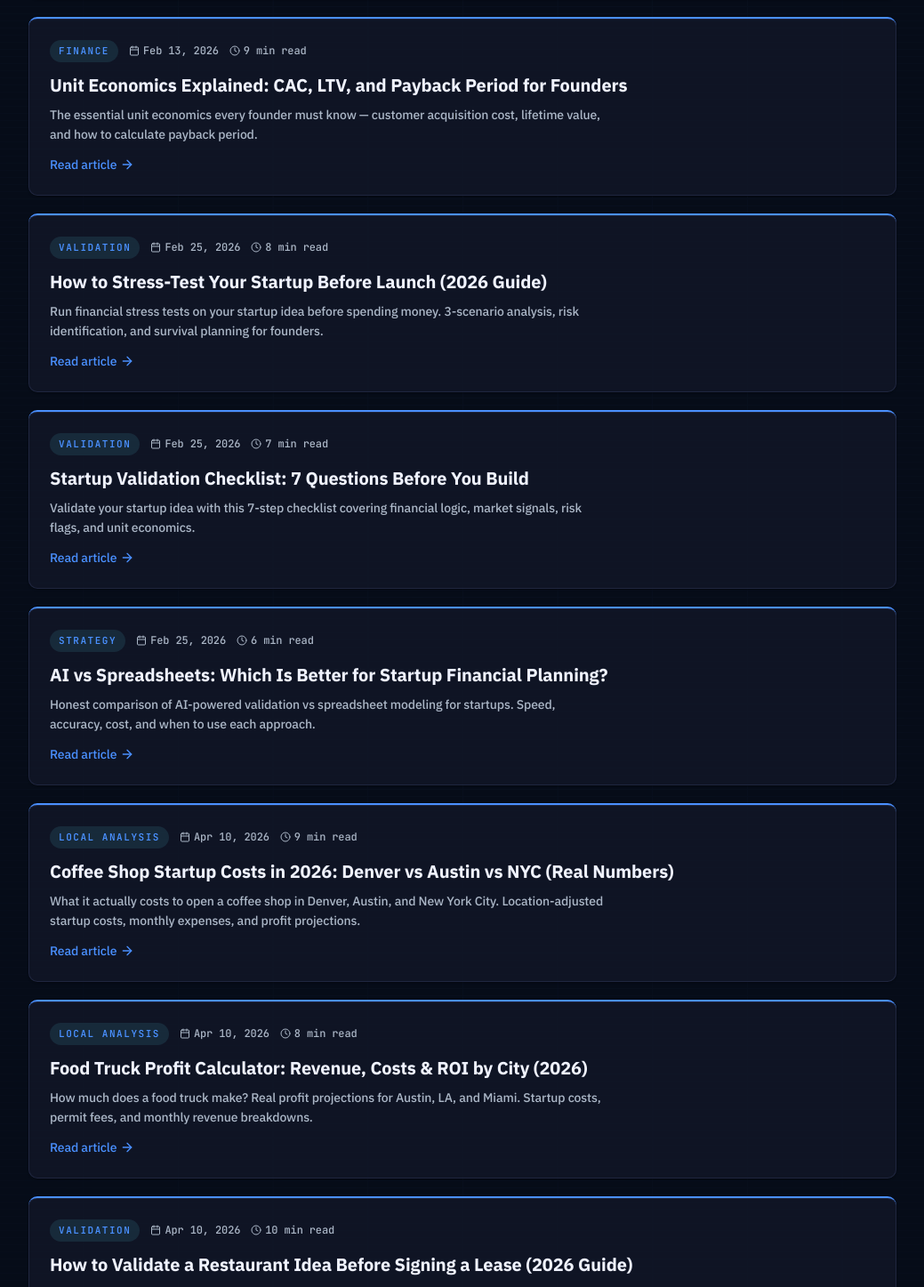
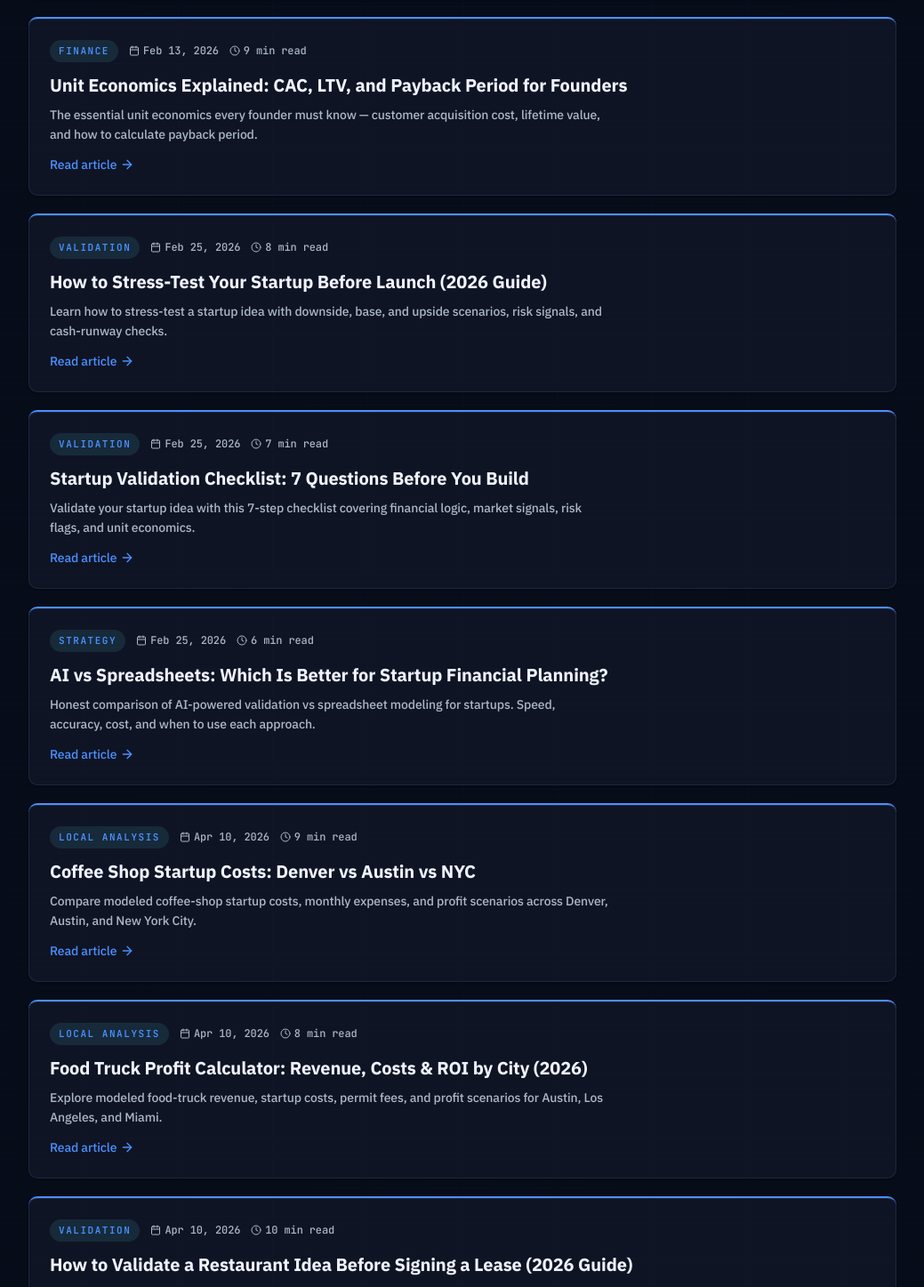
Before and after one commit to AIWMCX/aiwmcquantis, a React (Vite) app: page /blog in a window 1280 px wide. Shown: the part 1353-2800 px from the top of the page at 89% size, without its empty margins (120-1159 px from the left). Built offline with nearby package versions, Linux system fonts and the light colour scheme; no server answers; the database is empty; a web font is replaced by a local one.

Commit message:
fix(seo): tighten and qualify article metadata

```diff
--- a/src/pages/Blog.tsx
+++ b/src/pages/Blog.tsx
@@ -31,7 +31,7 @@ export const BLOG_ARTICLES: BlogArticle[] = [
   {
     slug: '5-financial-mistakes-early-founders-make',
     title: '5 Financial Mistakes Early Founders Make (And How to Avoid Them)',
-    description: 'The most common financial blind spots that kill startups before they launch — and how structured analysis prevents them.',
+    description: 'Five financial blind spots that can weaken an early-stage business, with practical checks for costs, cash flow, pricing, and runway.',
     date: '2026-02-11',
     readTime: '6 min read',
     category: 'Finance',
@@ -67,7 +67,7 @@ export const BLOG_ARTICLES: BlogArticle[] = [
   {
     slug: 'how-to-stress-test-your-startup',
     title: 'How to Stress-Test Your Startup Before Launch (2026 Guide)',
-    description: 'Run financial stress tests on your startup idea before spending money. 3-scenario analysis, risk identification, and survival planning for founders.',
+    description: 'Learn how to stress-test a startup idea with downside, base, and upside scenarios, risk signals, and cash-runway checks.',
     date: '2026-02-25',
     readTime: '8 min read',
     category: 'Validation',
@@ -93,8 +93,8 @@ export const BLOG_ARTICLES: BlogArticle[] = [
   },
   {
     slug: 'coffee-shop-startup-costs-by-city',
-    title: 'Coffee Shop Startup Costs in 2026: Denver vs Austin vs NYC (Real Numbers)',
-    description: 'What it actually costs to open a coffee shop in Denver, Austin, and New York City. Location-adjusted startup costs, monthly expenses, and profit projections.',
+    title: 'Coffee Shop Startup Costs: Denver vs Austin vs NYC',
+    description: 'Compare modeled coffee-shop startup costs, monthly expenses, and profit scenarios across Denver, Austin, and New York City.',
     date: '2026-04-10',
     readTime: '9 min read',
     category: 'Local Analysis',
@@ -103,7 +103,7 @@ export const BLOG_ARTICLES: BlogArticle[] = [
   {
     slug: 'food-truck-profit-calculator',
     title: 'Food Truck Profit Calculator: Revenue, Costs & ROI by City (2026)',
-    description: 'How much does a food truck make? Real profit projections for Austin, LA, and Miami. Startup costs, permit fees, and monthly revenue breakdowns.',
+    description: 'Explore modeled food-truck revenue, startup costs, permit fees, and profit scenarios for Austin, Los Angeles, and Miami.',
     date: '2026-04-10',
     readTime: '8 min read',
     category: 'Local Analysis',
@@ -112,7 +112,7 @@ export const BLOG_ARTICLES: BlogArticle[] = [
   {
     slug: 'how-to-validate-restaurant-idea',
     title: 'How to Validate a Restaurant Idea Before Signing a Lease (2026 Guide)',
-    description: 'A data-driven framework for validating restaurant concepts. Location analysis, financial stress-testing, and the 7 metrics that predict restaurant survival.',
+    description: 'A practical framework for testing a restaurant concept through location analysis, financial stress tests, and seven metrics that shape viability.',
     date: '2026-04-10',
     readTime: '10 min read',
     category: 'Validation',
@@ -121,7 +121,7 @@ export const BLOG_ARTICLES: BlogArticle[] = [
   {
     slug: 'business-validation-for-financial-clients',
     title: 'Business Validation for Financial Clients Explained',
-    description: 'What KYB actually requires: beneficial ownership mapping, risk-tiered monitoring, and the documentation gaps that produce AML fines. A compliance-officer framework for validating business clients.',
+    description: 'A compliance-focused guide to KYB, beneficial ownership, risk-tiered monitoring, documentation, and validation of business clients.',
     date: '2026-07-02',
     readTime: '11 min read',
     category: 'Compliance',
```
